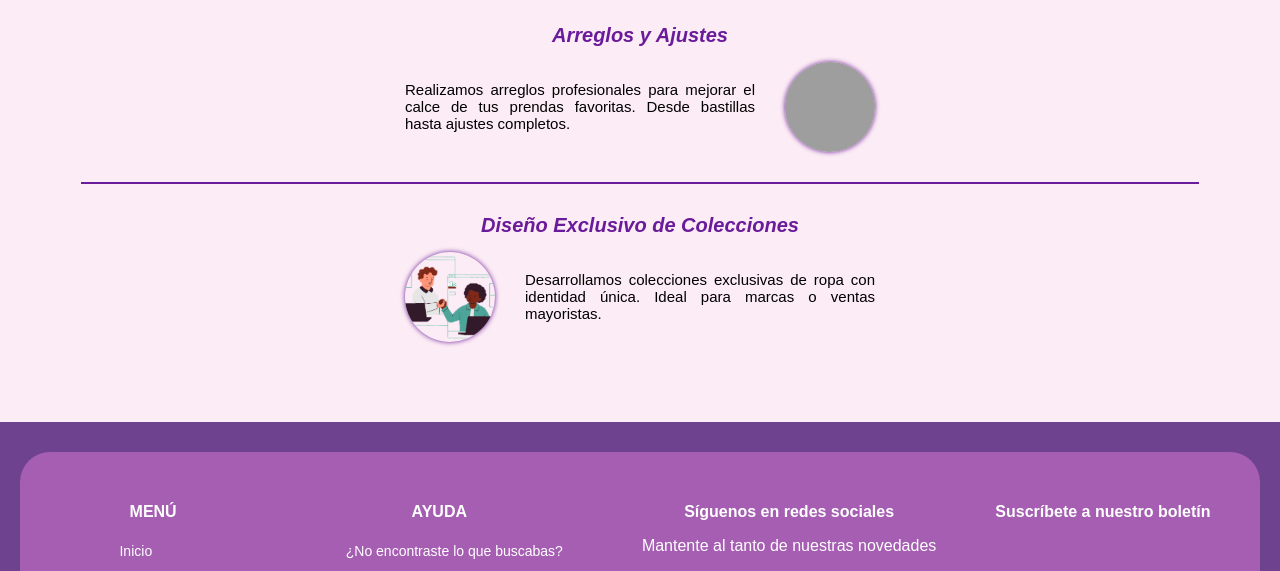
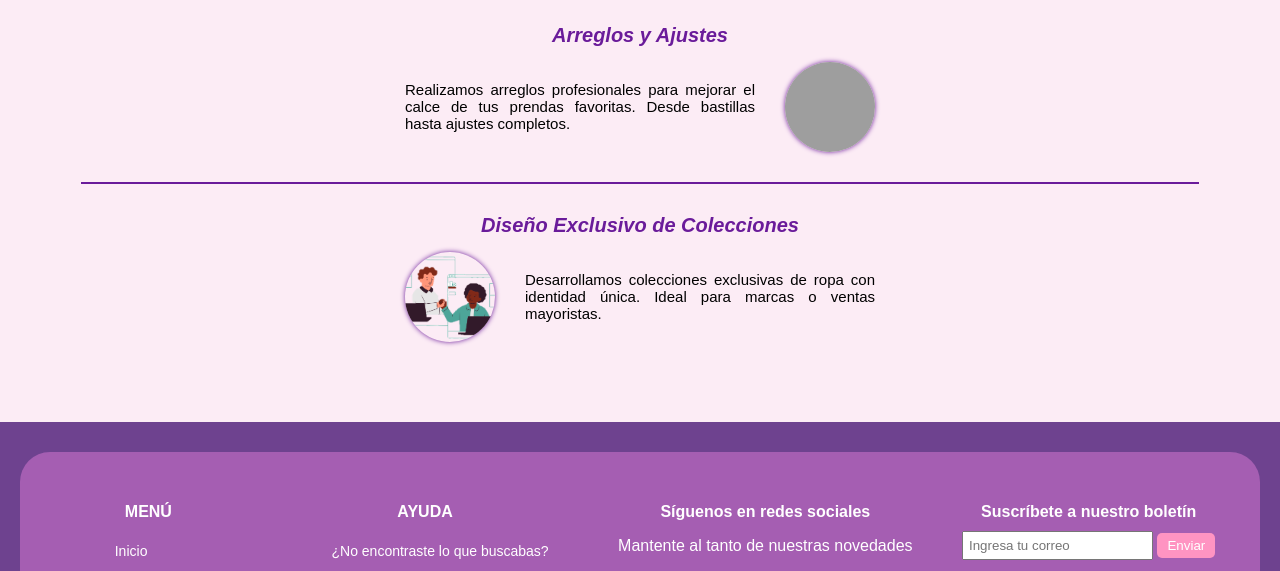
Before and after one commit to CamiloAndres234/IrisColombiaModa2, a plain HTML site: page servicio.html in a window 1280 px wide. Shown: the part 620-1191 px from the top of the page. Drawn offline with Linux system fonts and the light colour scheme; grey boxes are pictures that could not be loaded.

Commit message:
Update servicio.html

```diff
--- a/servicio.html
+++ b/servicio.html
@@ -110,7 +110,9 @@
       <!--Sección de correo electronico-->
       <div>
         <h4>Suscríbete a nuestro boletín</h4>
-
+        <input type="email" id="email" placeholder="Ingresa tu correo"/>
+        <button id="enviarBtn">Enviar</button>
+        <p id="mensaje-error"></p>
       </div>
     </div>
     <p class="copyright">© 2025 Tu Marca - Todos los derechos reservados.</p>
```
